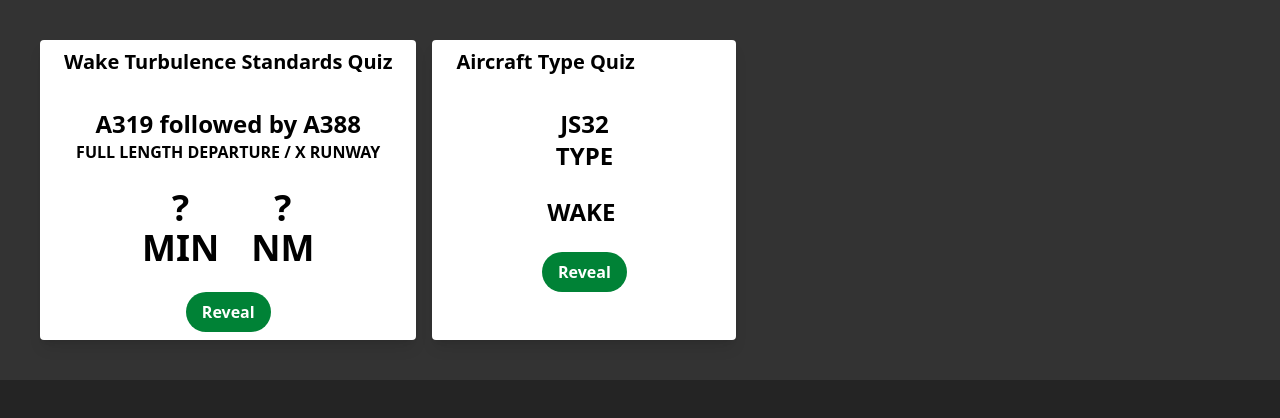
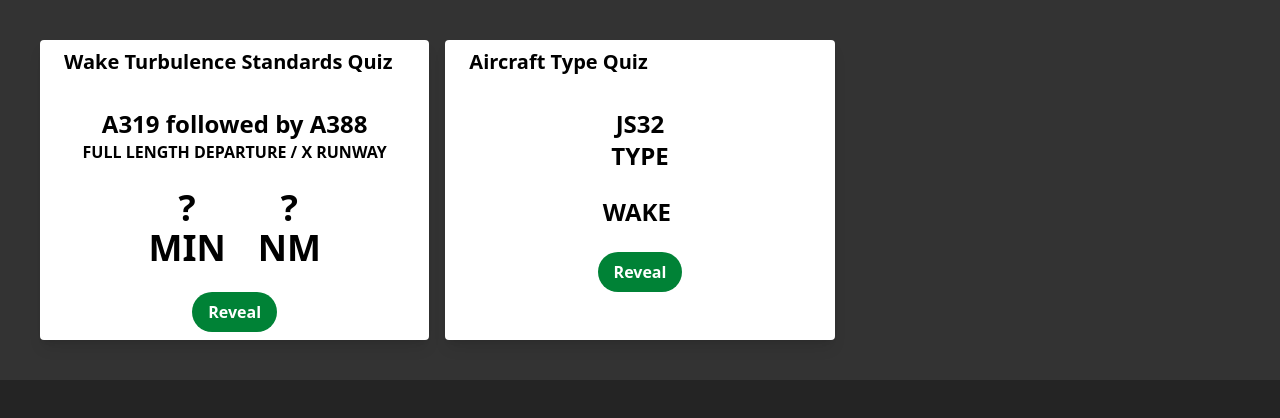
Before and after one commit to carlosbeneto/wake, a React (Vite) app: page / in a window 1280 px wide. Shown: the top 418 px of the page. Built offline with nearby package versions, Linux system fonts and the light colour scheme.

Commit message:
Switched from Flex to Grid

```diff
--- a/src/App.jsx
+++ b/src/App.jsx
@@ -4,7 +4,7 @@
 
 function App() {
   return (
-    <div className='flex flex-row flex-wrap p-8'>
+    <div className='grid  grid-cols-1 lg:grid-cols-3 p-8'>
       <Wake_Quiz />
       <Type_Quiz />
     </div>
--- a/src/components/Card.jsx
+++ b/src/components/Card.jsx
@@ -1,6 +1,6 @@
 const Card = ({ children, title }) => {
   return (
-    <div class='m-2 max-w-sm min-w-1/4 min-h-full rounded overflow-hidden shadow-lg bg-white text-black'>
+    <div class='m-2  rounded overflow-hidden shadow-lg bg-white text-black'>
       <div class='px-6 py-2'>
         <div class='font-bold text-xl mb-2'>{title}</div>
       </div>
```
